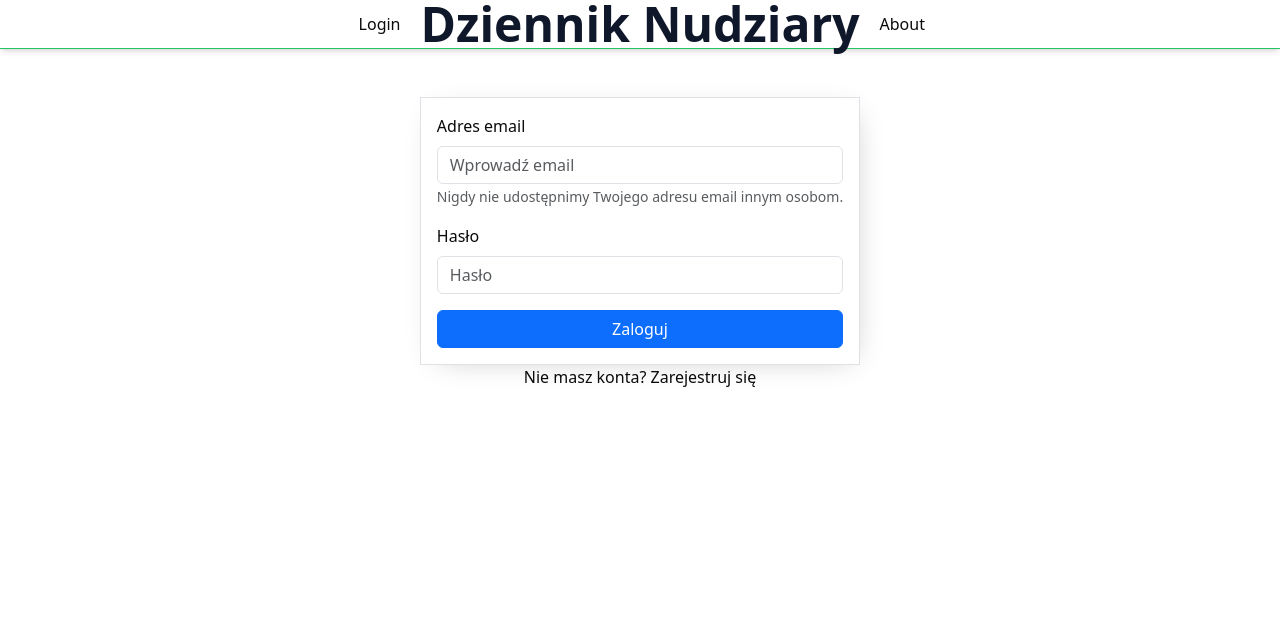
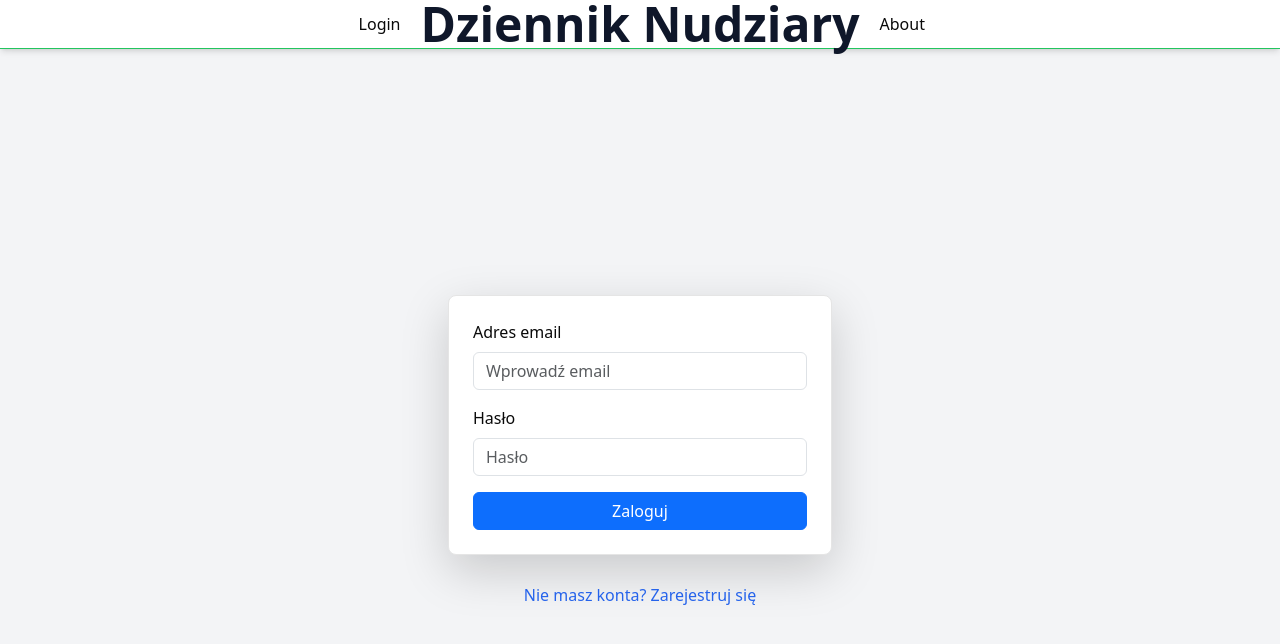
Before and after one commit to ZDSDD/zakladki-front, a React (Vite) app: page /login in a window 1280 px wide. Shown: the top 644 px of the page. Built offline with nearby package versions, Linux system fonts and the light colour scheme.

Commit message:
better style on login page

```diff
--- a/src/components/Login.tsx
+++ b/src/components/Login.tsx
@@ -25,7 +25,7 @@ const buttonStates: Record<string, LoginButtonState> = {
     success: { state: "success", msg: "Sukces!" },
 };
 
-const Login: React.FC<LoginProps> = ({ className }) => {
+const Login: React.FC<LoginProps> = () => {
     const dispatch = useDispatch();
     const [login] = useLoginMutation();
 
@@ -59,7 +59,6 @@ const Login: React.FC<LoginProps> = ({ className }) => {
     };
 
     return (
-        <div className={`${className} flex flex-col space-y-3 p-3`}>
         <Formik
             initialValues={{
                 email: "",
@@ -105,9 +104,6 @@ const Login: React.FC<LoginProps> = ({ className }) => {
                                         </Form.Control.Feedback>
                                     )}
                                 </ErrorMessage>
-                                    <Form.Text className="text-muted">
-                                        Nigdy nie udostępnimy Twojego adresu email innym osobom.
-                                    </Form.Text>
                             </Form.Group>
                         )}
                     </Field>
@@ -147,7 +143,6 @@ const Login: React.FC<LoginProps> = ({ className }) => {
                 </Form>
             )}
         </Formik>
-        </div>
     );
 };
 
--- a/src/components/Navbar.tsx
+++ b/src/components/Navbar.tsx
@@ -3,7 +3,7 @@ import "./navbar.css";
 
 const Navbar = () => {
     return (
-    <nav className="shadow-md sticky top-0 mb-5 z-50 w-full border-b border-green-500 bg-background/30 backdrop:blur supports-[backdrop-filter]:bg-background/80">
+        <nav className="shadow-md sticky top-0 z-50 w-full border-b border-green-500 bg-background/30 backdrop:blur supports-[backdrop-filter]:bg-background/80">
             <div className="w-full px-4 grid h-12 items-center grid-cols-[1fr_auto_1fr]">
                 {/* Left side links */}
                 <div className="flex justify-end mr-5 hover:text-green-600 transition-colors duration-500">
--- a/src/components/Register.tsx
+++ b/src/components/Register.tsx
@@ -25,7 +25,7 @@ const buttonStates: Record<string, RegisterButtonState> = {
     success: { state: "success", msg: "Sukces!" },
 };
 
-const Register: React.FC<RegisterProps> = ({ className }) => {
+const Register: React.FC<RegisterProps> = () => {
     const dispatch = useDispatch();
     const [login] = useLoginMutation();
 
@@ -65,7 +65,6 @@ const Register: React.FC<RegisterProps> = ({ className }) => {
     };
 
     return (
-        <div className={`${className} flex flex-col space-y-3 p-3 min-w-28 w-1/3`}>
         <Formik
             initialValues={{
                 name: "",
@@ -192,7 +191,6 @@ const Register: React.FC<RegisterProps> = ({ className }) => {
                 </Form>
             )}
         </Formik>
-        </div>
     );
 };
 
--- a/src/pages/LoginPage.tsx
+++ b/src/pages/LoginPage.tsx
@@ -23,10 +23,12 @@ function LoginPage() {
     };
 
     return (
-    <div className="flex justify-center items-center flex-col m-auto transition-all duration-1000 delay-500">
+        <div className="flex justify-center items-center flex-col min-h-screen bg-gray-100">
+            <div className="border-1 m-1 p-6 rounded-lg shadow-lg bg-white min-w-96">
                 {getForm()}
+            </div>
             <div
-        className="hover:cursor-pointer hover:underline"
+                className="mt-4 text-blue-600 hover:cursor-pointer hover:underline transition-colors duration-300"
                 onClick={() => setNotRegisteredYet((oldVal) => !oldVal)}
             >
                 {notRegisteredYet ? (
@@ -36,6 +38,7 @@ function LoginPage() {
                 )}
             </div>
         </div>
+
     );
 }
 
```
Lines whose indentation alone changed are shown as unchanged.
